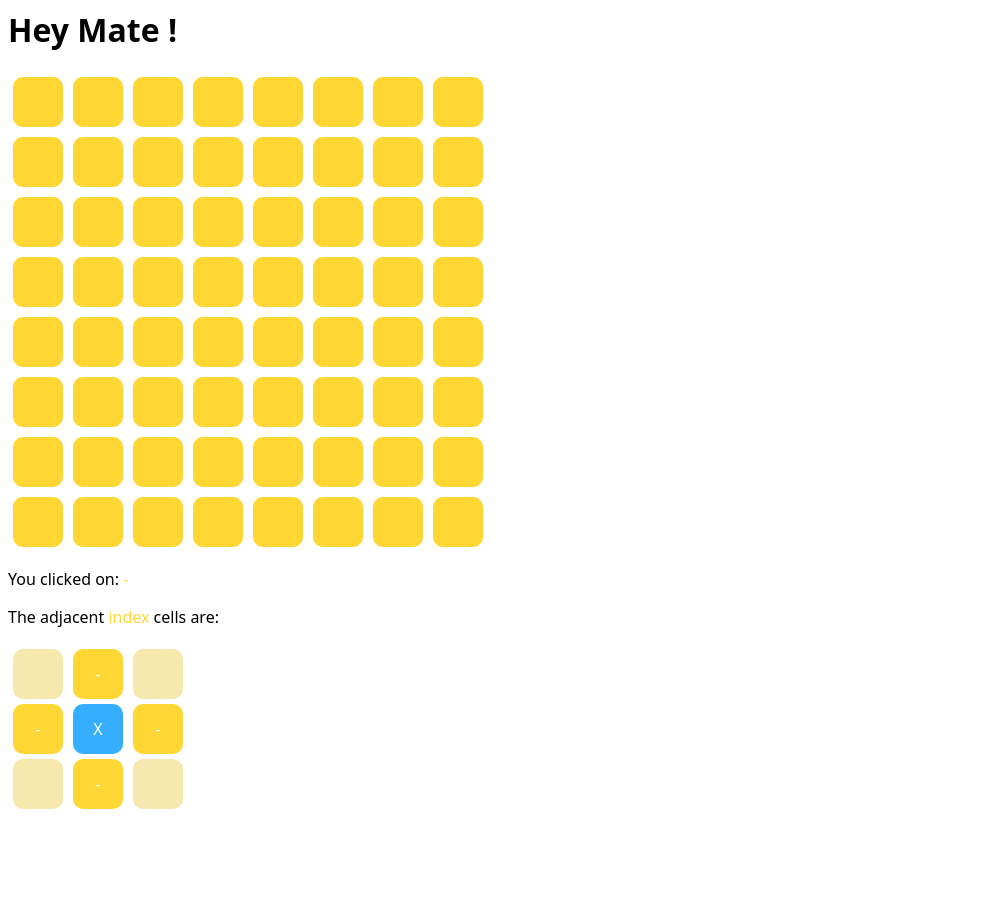
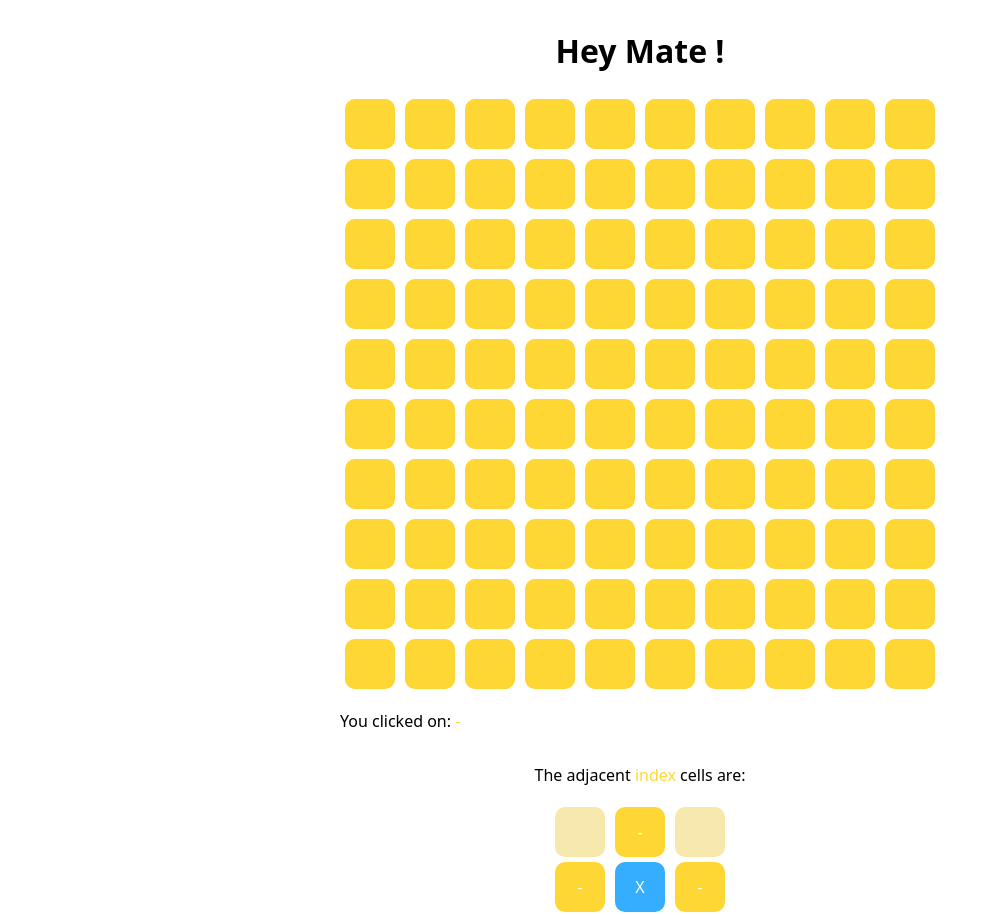
Before and after one commit to Mart1670/3-little-monsters, a React app in the folder app/: page / in a window 1280 px wide. Shown: the top 915 px of the page, without its empty margins (0-990 px from the left). Before the commit the page ends 822 px from the top, so only its background shows below. Built offline with nearby package versions, Linux system fonts and the light colour scheme; a web font is replaced by a local one.

Commit message:
Center game

```diff
--- a/app/src/App.js
+++ b/app/src/App.js
@@ -4,10 +4,11 @@ import "./index.css";
 import { useContext } from "react";
 
 const App = () => {
-  return <>
+  return (
+  <div className="d-flex flex-dir-col">
     <h1>Hey Mate !</h1>
     <Game />
-  </>;
+  </div>);
 };
 
 export default App;
--- a/app/src/Game.js
+++ b/app/src/Game.js
@@ -14,12 +14,12 @@ export default function Game(){
         <div>
             <GridContext.Provider value={[gridContent, setGridContent]}>
                 <IndexContext.Provider value={[indexClicked, setIndexClicked]}>
-                    <Grid colSize={8} rowSize={8}/>
+                    <Grid colSize={10} rowSize={10}/>
                 </IndexContext.Provider>
             </GridContext.Provider>
 
             <p>You clicked on: <span className="font-yellow">{indexClicked[0]}-{indexClicked[1]}</span></p>
-            <div className="">
+            <div className="d-flex flex-dir-col flex-ai-center">
                 <p>The adjacent <span className="font-yellow">index</span> cells are:</p>
                 <div className="d-flex-left">
                     <div>
--- a/app/src/Grid.js
+++ b/app/src/Grid.js
@@ -57,7 +57,9 @@ export default function Grid(props){
     }
         // console.log(gridContent);
 
-    return (<div className = "">
+    return (
+        <div className="d-flex">
+            <div>
                 {rows.map((row) => (
                     <div className = "margin-col grid-col" key={row}>
                         {cols.map((col) => (
@@ -67,7 +69,7 @@ export default function Grid(props){
                         ))}
                     </div>
                 ))}
-
+            </div>
         </div>
     )
 }
--- a/app/src/index.css
+++ b/app/src/index.css
@@ -50,6 +50,17 @@ body{
     overflow: hidden;
 }
 
+.flex-jc-center{
+    justify-content: center;
+}
+.flex-ai-center{
+    align-items: center;
+}
+
+.flex-dir-col{
+    flex-direction: column;
+}
+
 .fill-yellow{
     background-color: #ffd735;
     border: none;
```
Lines whose indentation alone changed are shown as unchanged.
